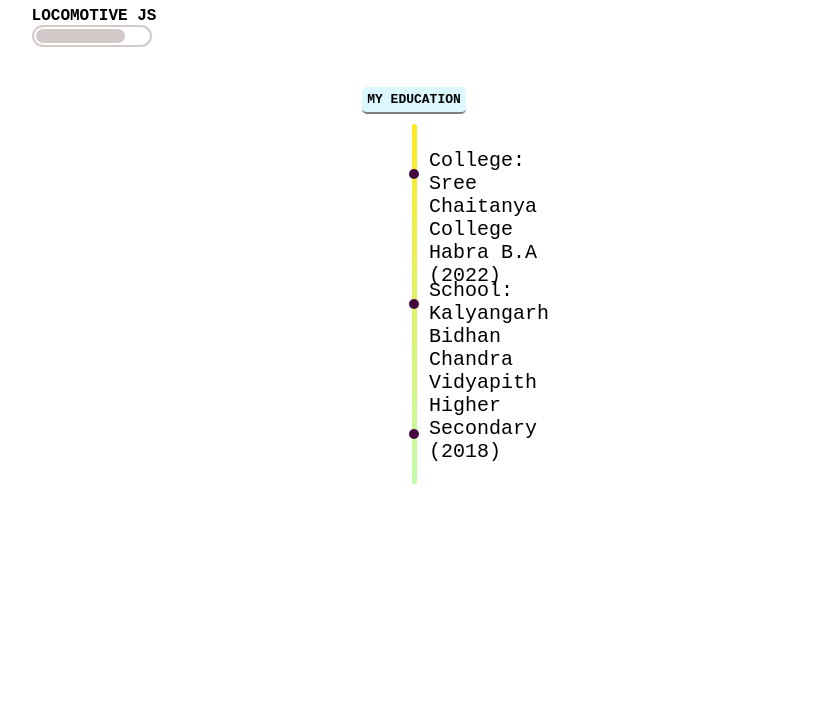
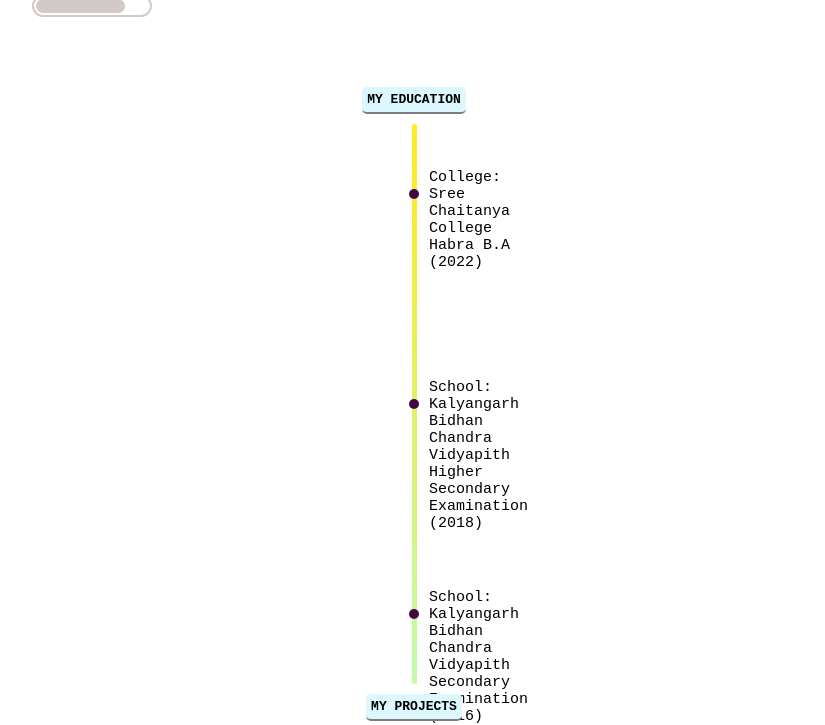
Before and after one commit to subham007-coder/personal-site, a plain HTML site: page index.html in a window 1280 px wide. Shown: the part 678-1403 px from the top of the page, without its empty margins (226-1051 px from the left). Before the commit the page ends 1162 px from the top, so only its background shows below. Drawn offline with Linux system fonts and the light colour scheme.

Commit message:
ADD PROJECTS

```diff
--- a/index.html
+++ b/index.html
@@ -134,11 +134,19 @@
             <p>College: Sree Chaitanya College Habra B.A (2022)</p>
           </div>
           <div class="dot">
-            <p>School: Kalyangarh Bidhan Chandra Vidyapith Higher Secondary (2018)</p>
+            <p>School: Kalyangarh Bidhan Chandra Vidyapith Higher Secondary Examination (2018)</p>
           </div>
-          <div class="dot"></div>
+          <div class="dot">
+            <p>School: Kalyangarh Bidhan Chandra Vidyapith Secondary Examination (2016)</p>
+          </div>
         </div>
       </div>
+
+
+
+      <h3 class="h3">MY PROJECTS</h3>
+
+
 
     </div>
 
--- a/style.css
+++ b/style.css
@@ -157,7 +157,7 @@ p {
   width: 100%;
   display: flex;
   align-items: center;
-  justify-content: center;
+  /* justify-content: center; */
   flex-direction: column;
   gap: 10px;
 }
@@ -253,7 +253,7 @@ p {
 }
 
 #main #educations .line {
-  height: 360px;
+  height: 560px;
   width: 5px;
   border-radius: 5px;
   background: rgb(195, 250, 173);
@@ -266,7 +266,7 @@ p {
   display: flex;
   align-items: center;
   justify-content: center;
-  gap: 120px;
+  gap: 200px;
   flex-direction: column;
 }
 
@@ -282,7 +282,7 @@ p {
 #main #educations .line .dot p{
     margin-left: 20px;
     height: 50px;
-    width: 300px;
+    font-size: 15px;
 }
 
 
```
